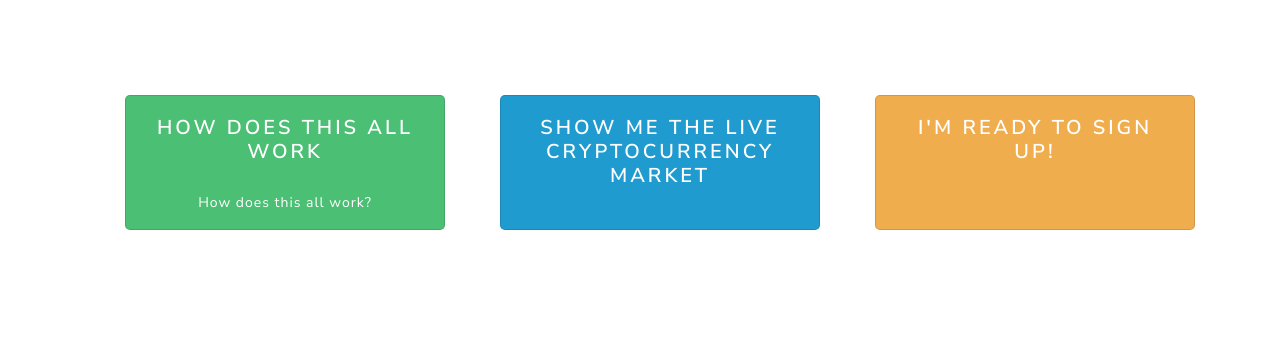
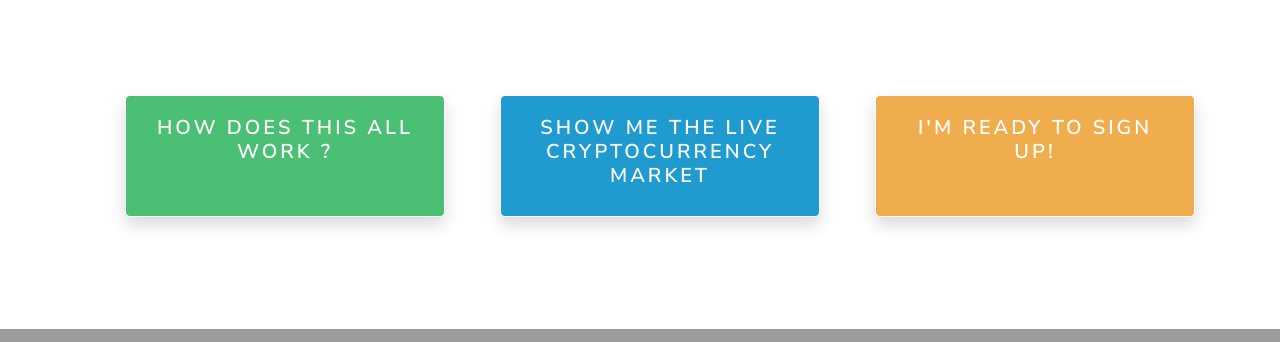
Before and after one commit to tryingtolearn11/watcher, a Flask app: page / in a window 1280 px wide. Shown: the part 890-1232 px from the top of the page. Run offline with Flask 2, Linux system fonts and the light colour scheme; some libraries are stand-ins or nearby versions.

Commit message:
front end

```diff
--- a/app/routes.py
+++ b/app/routes.py
@@ -308,7 +308,7 @@ def coin_page(coin_id):
     coin_id = coin_page.coin_id
     print(coin_id)
 
-    data = coin_page.data.all()
+    data = coin_page.data.order_by(Point.x.asc()).all()
     print("length of data : ", len(data))
 
     # Checking for duplicate times
@@ -353,6 +353,6 @@ def coin_page(coin_id):
     return html
 
 
-@app.route('/news')
-def news():
-    return redirect(url_for('index'))
+@app.route('/about')
+def about():
+    return render_template('about.html', title='About')
--- a/app/static/css/style.css
+++ b/app/static/css/style.css
@@ -3,8 +3,8 @@
 }
 
 .iconimg {
-    margin-left: 10px;
-    padding: 10px;
+    margin-left: 10px !important;
+    padding: 10px !important;
 }
 
 .frontpage .jumbotron-fluid {
@@ -22,6 +22,10 @@
 .cards .row .card{
     border-radius: 5px;
     margin-left: 55px;
+}
+
+.nounderline {
+    text-decoration: none !important;
 }
 
 .form-center {
--- a/app/templates/base.html
+++ b/app/templates/base.html
@@ -29,7 +29,7 @@
                     <a class="nav-link" href="{{ url_for('coins') }}">Coins</a>
                 </li>
                 <li class="nav-item">
-                    <a class="nav-link" href="{{ url_for('news')}}">News</a>
+                    <a class="nav-link" href="{{ url_for('about')}}">About</a>
                 </li>
                 {% if current_user.is_anonymous %}
                     <li class="nav-item">
--- a/app/templates/coin_page.html
+++ b/app/templates/coin_page.html
@@ -2,6 +2,7 @@
 
 
 {% block content %}
+
 <h1><img src="{{coin_page.image}}" alt="" border=3 width=50 height=50></img> {{ coin_page.name }} </h1>
 
 {{ js_resources | indent(4)|safe }}
--- a/app/templates/index.html
+++ b/app/templates/index.html
@@ -13,15 +13,21 @@
     <div class="jumbotron jumbotron-fluid">
         <div class="container">
             <div class="row">
-                <div class="card text-white bg-success mb-3" style="max-width: 20rem;">
-                    <h4 class="card-body text-white text-center">How does this all work</h4>
-                        <p class="text-center">How does this all work?</p>
+                <div class="card border-light shadow text-white bg-success mb-3" style="max-width: 20rem;">
+                    <a class="nounderline" role="button"
+                        href="{{url_for('about')}}">
+                        <h4 class="card-body text-white text-center">How does this all work ?</h4>
+                    </a>
                 </div>
-                <div class="card text-white bg-info mb-3" style="max-width: 20rem;">
-                    <h4 class="card-body text-white text-center">Show me the live cryptocurrency market</h4>
+                <div class="card border-light shadow text-white bg-info mb-3" style="max-width: 20rem;">
+                    <a class="nounderline" role="button" href="{{url_for('coins')}}">
+                        <h4 class="card-body text-white text-center">Show me the live cryptocurrency market</h4>
+                    </a>
                 </div>
-                <div class="card text-white bg-warning mb-3" style="max-width: 20rem;">
-                    <h4 class="card-body text-white text-center">I'm ready to sign up!</h4>
+                <div class="card border-light shadow text-white bg-warning mb-3" style="max-width: 20rem;">
+                    <a class="nounderline" role="button" href="{{url_for('register')}}">
+                        <h4 class="card-body text-white text-center">I'm ready to sign up!</h4>
+                    </a>
                 </div>
             </div>
         </div>
```
Also changed, not shown: app/templates/about.html (added, +10 -0 lines), 3 other files.
